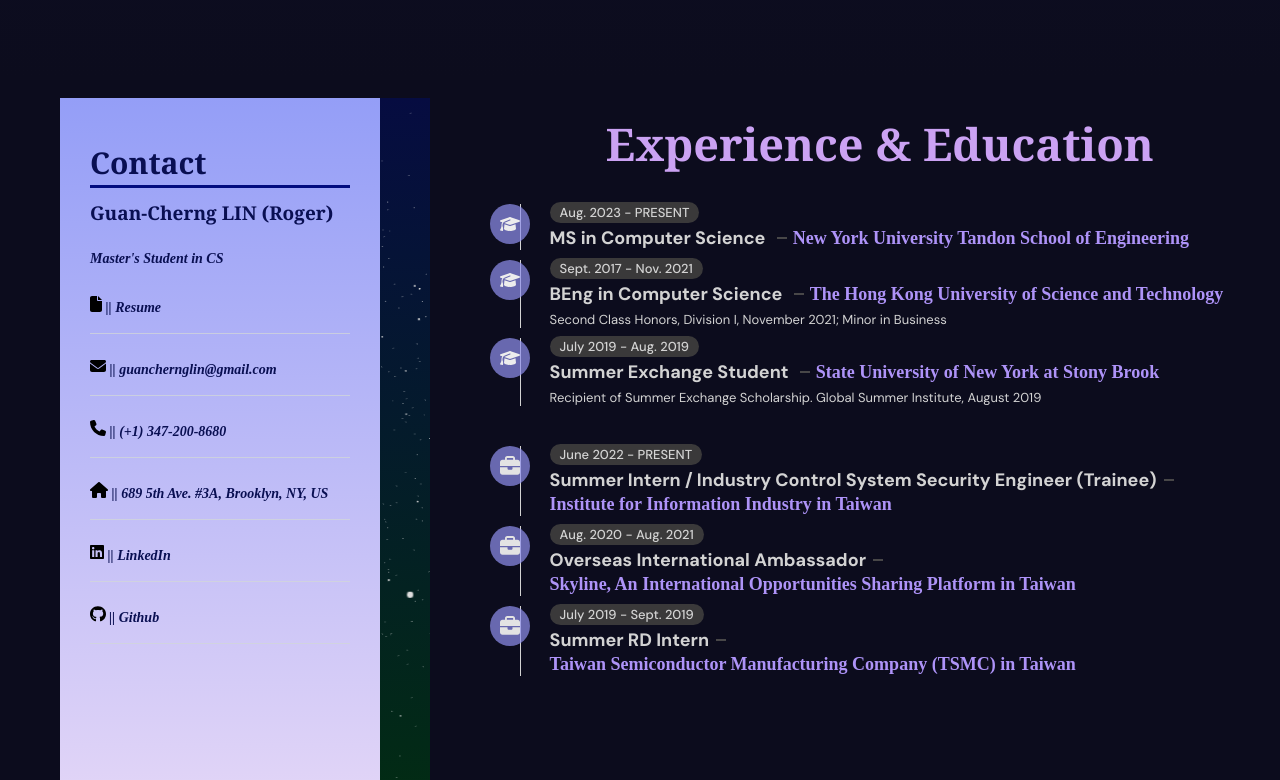
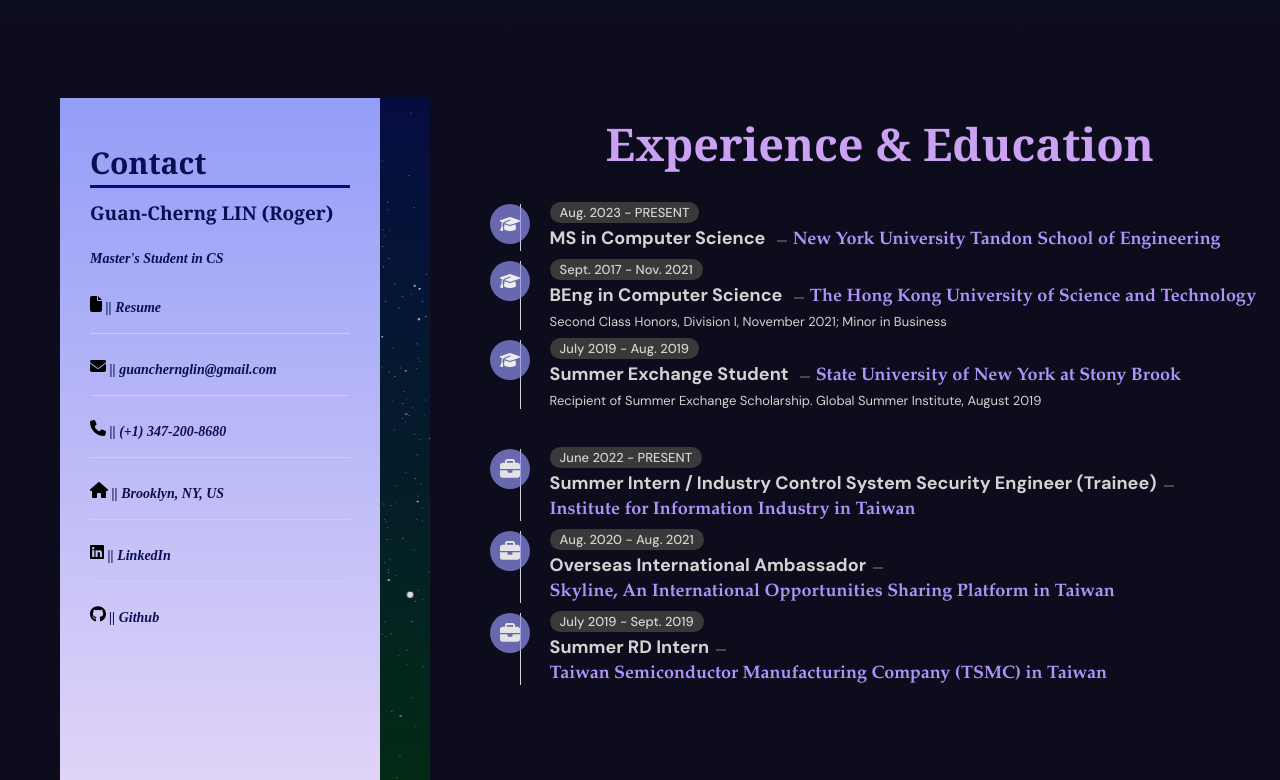
Before and after one commit to guanroger/guanroger.github.io, a React (Vite) app: page / in a window 1280 px wide. Shown: the part 1522-2302 px from the top of the page. Built offline with nearby package versions, Linux system fonts and the light colour scheme.

Commit message:
update info

```diff
--- a/src/components/experience/Experiences.jsx
+++ b/src/components/experience/Experiences.jsx
@@ -73,7 +73,7 @@
                         </motion.div>
                         <motion.div className="card" variants={textVariants}>
                             <motion.div className="icon" variants={textVariants}> <img  src="/svg/house-solid.svg" alt="" />
-                                <a className="title">  || 689 5th Ave. #3A, Brooklyn, NY, US</a>
+                                <a className="title">  || Brooklyn, NY, US</a>
                             </motion.div>
                         </motion.div>
                         <motion.div className="card" variants={textVariants}>
--- a/src/components/experience/experiences.scss
+++ b/src/components/experience/experiences.scss
@@ -63,6 +63,7 @@
             max-width: 25vw;
             margin-left: 40px;
             color: #090f52;
+            font-family: 'Garamond', serif;
 
             @include mobile {
                 display: none;
@@ -86,6 +87,7 @@
             }
             .title{
             font-size: 14px;
+            font-family: 'Garamond', serif;
             font-style: italic;
             color: text-color;
             text-align:justify;
--- a/src/components/experience/resumeItem.scss
+++ b/src/components/experience/resumeItem.scss
@@ -43,7 +43,8 @@
     }
     .resumeSubtitle span {
         color: rgb(174, 147, 248);
-        font-family: 'Roboto Slab', serif;
+        //font-family: 'Roboto Slab', serif;
+        font-family: 'Garamond', serif;
         font-size: large;
         font-weight: 600;
         position: relative;
```
Also changed, not shown: 1 other file (tests, documents, lock files or other folders).
